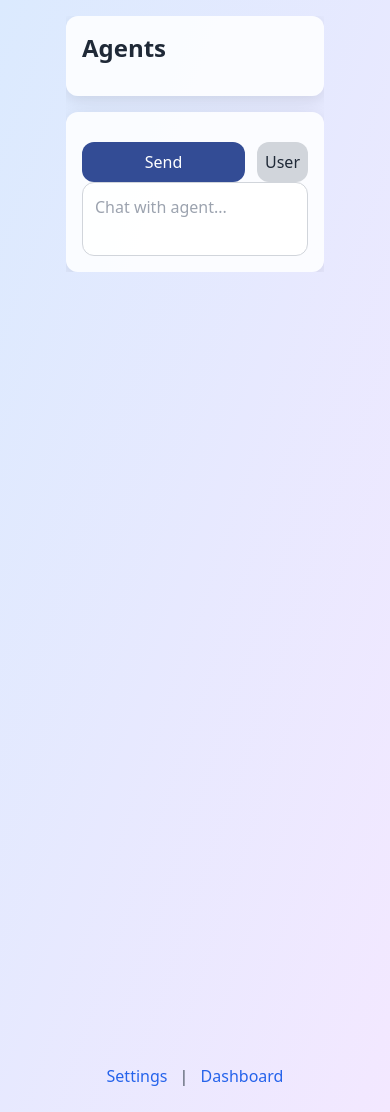
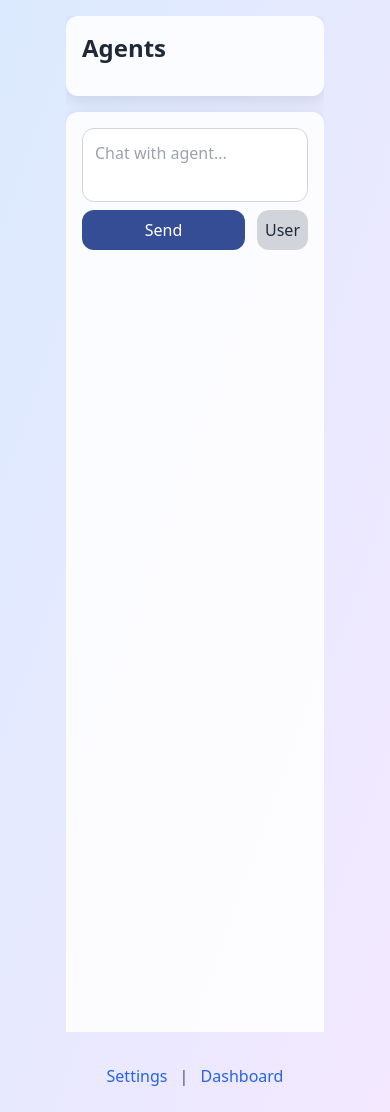
Before and after one commit to imars/seclorum, a Flask app: template seclorum/web/templates/chat.html in a window 390 px wide. Run offline with Flask 3, Linux system fonts and the light colour scheme; the template is opened without the code that fills it, so the values that code supplies are empty; parts of the project's set-up code (start-up, migrations or seed data) failed here and were passed over; some libraries are stand-ins or nearby versions.

Commit message:
Fix single-column width, column discrepancies, and UI polish - Fixed single-column width in User mode: removed min-width constraint. - Ensured column widths match between modes (264px). - Increased button spacing (mt-3), tightened chat pane bottom (padding-bottom: 0.25rem). - Added Dark Mode persistence in settings page. - Confirmed footer link parameters. - Updated test_column_widths to expect 264px.

```diff
--- a/seclorum/web/templates/chat.html
+++ b/seclorum/web/templates/chat.html
@@ -12,30 +12,32 @@
         .dark .panel { background: rgba(30, 41, 59, 0.85); box-shadow: 0 4px 15px rgba(0, 0, 0, 0.3); }
         .active-agent { background: rgba(255, 255, 236, 0.95); }
         .dark .active-agent { background: rgba(30, 41, 59, 0.95); }
-        .agent-output, .task-output { max-height: 300px; overflow-y: auto; min-width: 0; padding: 0.75rem; }
+        .agent-output, .task-output { max-height: 400px; overflow-y: auto; min-width: 0; padding: 0.75rem; }
         .no-scrollbar { -ms-overflow-style: none; scrollbar-width: none; }
         .no-scrollbar::-webkit-scrollbar { display: none; }
         .history-container { max-height: calc(100vh - 15rem); overflow-y: auto; min-width: 0; }
-        .input-container { display: flex; flex-direction: column-reverse; height: 10rem; width: 100%; min-width: 0; }
-        .grow-upward { resize: none; min-height: 2.5rem; max-height: 8rem; overflow-y: auto; width: 100%; font-size: 1rem; line-height: 1.5; padding: 0.75rem; border: 1px solid #d1d5db; border-radius: 0.75rem; }
+        .input-container { display: flex; flex-direction: column; height: auto; width: 100%; min-width: 0; padding-bottom: 1rem; }
+        .grow-upward { resize: none; min-height: 2.5rem; max-height: 12rem; overflow-y: auto; width: 100%; font-size: 1rem; line-height: 1.5; padding: 0.75rem; border: 1px solid #d1d5db; border-radius: 0.75rem; }
         .grow-upward:focus { border: 2px solid #3b82f6; outline: none; }
         .gantt-bar { height: 1.5rem; background: #3b82f6; border-radius: 0.25rem; }
-        .columns-container { display: flex; flex-wrap: nowrap; gap: 1.5rem; width: 100%; min-width: 0; overflow-x: auto; }
-        .columns-container > div { flex: 1 1 0; min-width: 200px; max-width: 100%; box-sizing: border-box; overflow-x: hidden; }
+        .columns-container { display: flex; flex-wrap: nowrap; gap: 1.5rem; width: 100%; min-width: 0; overflow-x: auto; height: 100%; }
+        .columns-container > div { flex: 1 1 0; min-width: 200px; max-width: 100%; box-sizing: border-box; overflow-x: hidden; height: 100%; }
+        .columns-container > div > .panel { height: 100%; display: flex; flex-direction: column; }
         .columns-container > div > .panel > div { max-width: 100%; min-width: 0; }
         @media (max-width: 768px) {
-            .columns-container { flex-direction: column; gap: 1rem; overflow-x: visible; }
-            .columns-container > div { flex: none; width: 100%; min-width: 0; }
+            .columns-container { flex-direction: column; gap: 1rem; overflow-x: visible; height: 100%; }
+            .columns-container > div { flex: none; width: 100%; min-width: 0; height: auto; }
             .columns-container > div:not(:nth-child(2)) { display: none; } /* Show only middle column (chat panel) */
-            .columns-container > div:nth-child(2) { display: flex; width: 100%; }
+            .columns-container > div:nth-child(2) { display: flex; width: 100%; height: 100%; }
+            .columns-container > div:nth-child(2) > .panel { height: 100%; }
             .history-container { max-height: calc(100vh - 13rem); }
             .panel { padding: 0.5rem; }
-            .input-container { height: 9rem; }
+            .input-container { padding-bottom: 0.5rem; }
         }
         @media (max-width: 640px) {
             .panel { padding: 0.5rem; }
             .history-container { max-height: calc(100vh - 11rem); }
-            .input-container { height: 8rem; }
+            .input-container { padding-bottom: 0.5rem; }
         }
     </style>
 </head>
@@ -103,7 +105,7 @@
                         <form @submit.prevent="submitInput(input)" method="POST" :action="'/chat?mode=' + mode + (selectedAgent ? '&task_id=' + selectedAgent : '')">
                             <div class="input-container">
                                 <textarea name="input" x-model="input" :placeholder="mode === 'user' ? 'Chat with agent...' : 'Enter agent command or task...'" class="grow-upward bg-white/90 dark:bg-slate-700 dark:text-white focus:outline-none focus:ring-2 focus:ring-blue-500 transition-all duration-200" @input="adjustHeight($event.target)"></textarea>
-                                <div class="flex space-x-3 items-center mt-3">
+                                <div class="flex space-x-3 items-center mt-2">
                                     <input type="submit" value="Send" class="flex-1 p-2 bg-blue-900 dark:bg-blue-800 text-white rounded-xl hover:bg-blue-800 dark:hover:bg-blue-700 transition-colors duration-200 opacity-90 hover:opacity-100 cursor-pointer">
                                     <button type="button" @click="toggleMode()" class="p-2 bg-gray-300 dark:bg-gray-600 text-gray-800 dark:text-white rounded-xl hover:bg-gray-400 dark:hover:bg-gray-500 transition-colors duration-200">
                                         <span x-text="mode === 'user' ? 'User' : 'Agent'"></span>
@@ -228,9 +230,14 @@
             },
             adjustHeight(el) {
                 el.style.height = 'auto';
-                const newHeight = Math.min(Math.max(el.scrollHeight, 2.5 * 16), 8 * 16); // Min 2.5rem, max 8rem
+                const newHeight = Math.min(Math.max(el.scrollHeight, 2.5 * 16), 12 * 16); // Min 2.5rem, max 12rem
                 el.style.height = `${newHeight}px`;
                 el.scrollTop = el.scrollHeight;
+                // Adjust parent panel height
+                const panel = el.closest('.panel');
+                if (panel) {
+                    panel.style.height = 'auto';
+                }
             },
             startDrag(event) {
                 if (event.button === 0) {
```
